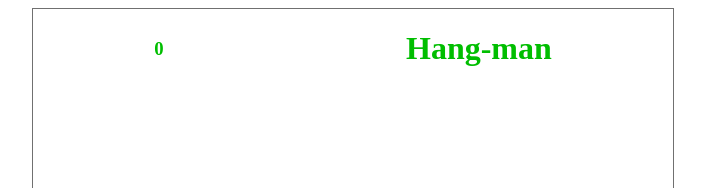
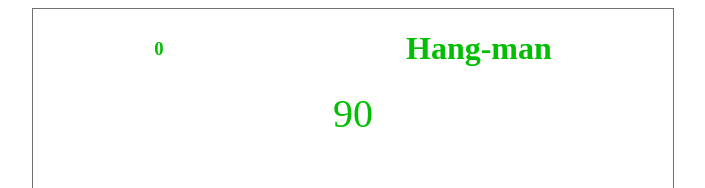
Before and after one commit to jcsmileyjr/hangman2, an Angular app: page / in a window 1280 px wide. Shown: the top 188 px of the page, without its empty margins (287-992 px from the left). Built offline with nearby package versions, Linux system fonts and the light colour scheme.

Commit message:
Initial setup of the Timer component

```diff
--- a/src/app/app.component.html
+++ b/src/app/app.component.html
@@ -1,5 +1,6 @@
 <div class="app">
   <main class="container">
     <app-header [score]="score"></app-header>
+    <app-timer [timer]="timer"></app-timer>
   </main>
 </div>
--- a/src/app/app.component.ts
+++ b/src/app/app.component.ts
@@ -7,5 +7,5 @@
 })
 export class AppComponent {
   score = 0;
-  title = 'hangman2';
+  timer = 90;
 }
--- a/src/app/app.module.ts
+++ b/src/app/app.module.ts
@@ -3,11 +3,13 @@
 
 import { AppComponent } from './app.component';
 import { HeaderComponent } from './components/header/header.component';
+import { TimerComponent } from './components/timer/timer.component';
 
 @NgModule({
   declarations: [
     AppComponent,
-    HeaderComponent
+    HeaderComponent,
+    TimerComponent
   ],
   imports: [
     BrowserModule
--- /dev/null
+++ b/src/app/components/timer/timer.component.css
@@ -0,0 +1,13 @@
+
+main {
+    display: flex;
+    justify-content: center;
+    /*margin-top: -20px;*/
+}
+
+p {
+    font-size: 5vh;
+    color: #00BE00;
+    margin-top: 1px;
+    margin-bottom: 1px;
+}
--- /dev/null
+++ b/src/app/components/timer/timer.component.html
@@ -0,0 +1,3 @@
+<main>
+    <p>{{timer}}</p>
+</main>
--- /dev/null
+++ b/src/app/components/timer/timer.component.ts
@@ -0,0 +1,16 @@
+import { Component, OnInit, Input } from '@angular/core';
+
+@Component({
+  selector: 'app-timer',
+  templateUrl: './timer.component.html',
+  styleUrls: ['./timer.component.css']
+})
+export class TimerComponent implements OnInit {
+  @Input() timer: number;
+
+  constructor() { }
+
+  ngOnInit(): void {
+  }
+
+}
```
Also changed, not shown: 1 other file (tests, documents, lock files or other folders).
